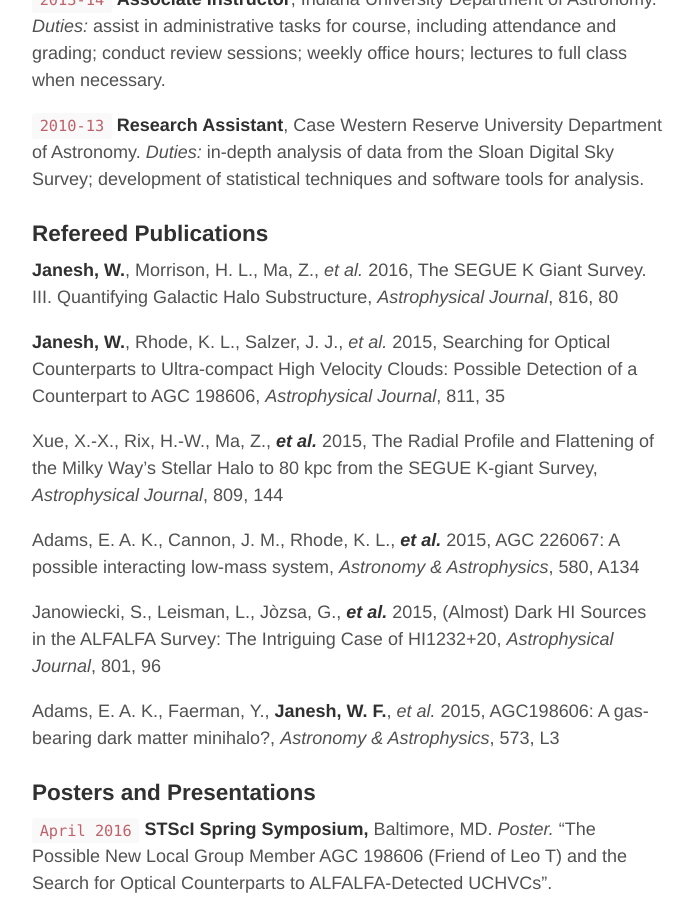
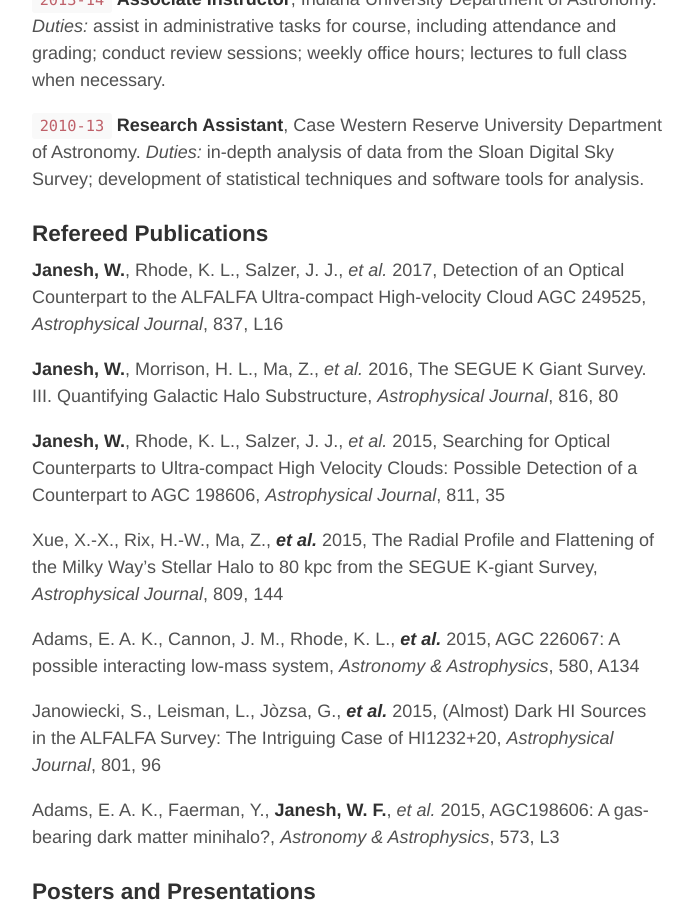
Before and after one commit to bjanesh/bjanesh.github.io, a Jekyll site: the page built from cv.md, in a window 1280 px wide and 900 px high, scrolled down 897 px. Shown: the whole window, without its empty margins (293-986 px from the left). Built offline with Jekyll 4.4.1, drawn with Linux system fonts in a browser that asks for light colours; nearby versions of some CDN libraries; our own code applies the rules of GitHub Pages for plain Markdown files.

Commit message:
update cv w/ AGC249525 letter

```diff
--- a/cv.md
+++ b/cv.md
@@ -42,6 +42,7 @@ __Associate Instructor__, Indiana University Department of Astronomy. _Duties:_
 __Research Assistant__, Case Western Reserve University Department of Astronomy. _Duties:_ in-depth analysis of data from the Sloan Digital Sky Survey; development of statistical techniques and software tools for analysis.
 
 ### Refereed Publications
+__Janesh, W.__, Rhode, K. L., Salzer, J. J., _et al._ 2017, Detection of an Optical Counterpart to the ALFALFA Ultra-compact High-velocity Cloud AGC 249525, _Astrophysical Journal_, 837, L16
 
 __Janesh, W.__, Morrison, H. L., Ma, Z., _et al._ 2016, The SEGUE K Giant Survey. III. Quantifying Galactic Halo Substructure, _Astrophysical Journal_, 816, 80
 
```
